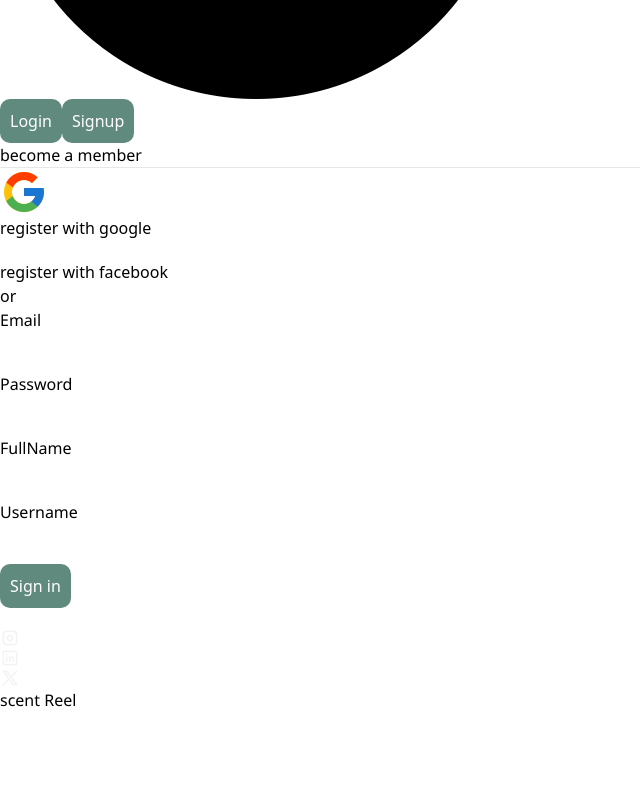
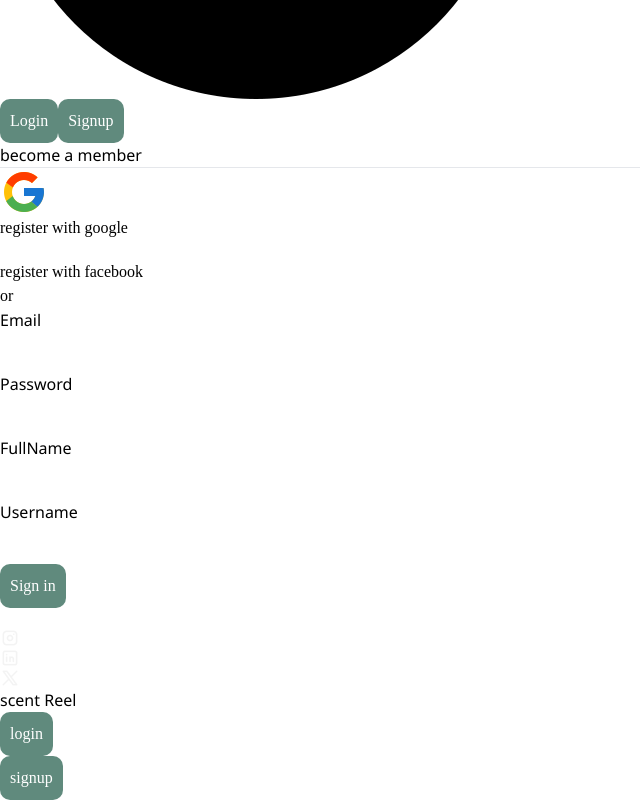
Before and after one commit to Maxxy-tech/scentReel, a React (Vite) app: page /signup in a window 1280 px wide. Shown: the part 2162-2962 px from the top of the page, without its empty margins (0-640 px from the left). Before the commit the page ends 2874 px from the top, so only its background shows below. Built offline with nearby package versions, Linux system fonts and the light colour scheme.

Commit message:
otp added

```diff
--- a/src/App.jsx
+++ b/src/App.jsx
@@ -1,14 +1,14 @@
 import Home from "./components/home/Hero";
-import userContext from './context/userContext'
+import UserContextProvider from './context/userContextProvider'
 import Showcase from './components/Showcase';
 const App = () => {
   return (
     <div className="">
-      <userContextProvider>
+      <UserContextProvider>
       <Home />
       <Showcase />
 
-      </userContextProvider>
+      </UserContextProvider>
     </div>
   );
 };
--- a/src/components/Poll.jsx
+++ b/src/components/Poll.jsx
@@ -11,6 +11,9 @@ import {
 
 ChartJS.register(BarElement, CategoryScale, LinearScale, Tooltip, Legend);
 
+const canVote =(user)=>{
+
+}
 const Poll = () => {
   const [votes, setVotes] = useState([0, 0, 0, 0]);
 
@@ -43,7 +46,10 @@ const Poll = () => {
           "rgba(255, 206, 86, 1)",
           "rgba(75, 192, 192, 1)",
         ],
-        borderWidth: 1,
+        borderWidth: 15,
+
+        barThickness:20,
+        Responsive:true,
       },
     ],
   };
--- a/src/components/auth/Login.jsx
+++ b/src/components/auth/Login.jsx
@@ -1,8 +1,22 @@
 import Register from './Register'
+import {useContext,useState} from 'react';
+import UserContext from '../../context/userContext'
 
 
 
 const Login = () => {
+
+  const [username, setUsername] = useState('')
+  const [password,setPassword] = useState('')
+
+  const {setUser}=useContext(UserContext)
+
+  const handleSubmit =(e)=>{
+    e.preventDefault()
+
+
+    setUser({username,password})
+  }
   return (
     <div>
     <Register />
@@ -107,7 +121,7 @@ export default Login
 //         <div>
 //           {" "}
 //           <h1>Sign in</h1>
-//           <div className="flex gap-2 ml-9 ">
+//           <div className="flex  justify-between gap-2 ml-9 ">
 //             <label htmlFor="email" className="flex">
 //               <h4></h4>
 //             </label>
--- a/src/components/auth/Otp.jsx
+++ b/src/components/auth/Otp.jsx
@@ -44,6 +44,7 @@ const Otp = () => {
         payload,
         { headers: { "Content-Type": "application/json" } }
       );
+      console.log("payload being sent", payload)
      console.log(response.data);
     } catch (error) {
       console.error(error.response.data.message);
--- a/src/components/auth/Register.jsx
+++ b/src/components/auth/Register.jsx
@@ -51,7 +51,7 @@ const Login = () => {
         const token = response.data.accesstoken;
         localStorage.setItem("token", token);
         console.log(token);
-        if (response.status == 201) {
+        if (response.status == 500) {
           setPopup(true);
           if (popup) {
             return (
@@ -85,7 +85,7 @@ const Login = () => {
 
   if (isLoading) {
     return (
-      <div className=" text-center ">
+      <div className=" text-center relative  ">
         <Navbar />
         <div className="mt-[25%]">
           <span className="loader mt-14 p-5 m-2"></span>
@@ -96,11 +96,11 @@ const Login = () => {
   }
 
   return (
-    <div className="bg-[#608A7D] sm:w-[1440px] w-[100vw] h-[1831px] top-[-195px] left-[434px]">
+    <div className="bg-[#608A7D] sm:w-[100%] w-[100%] h-[100%] top-[-195px] left-[434px]">
       <Navbar />
 
       <div className="sm:flex top-8 sm:ml-[28rem]">
-        <div className="bg-white sm:w-[906px] w-[100vw] sm:top-[380px] top-[190px] left-[214px]   sm:h-[870px] sm:left-[434px] border-[1px] border-[#608A7D] rounded-[20px] ">
+        <div className="bg-white sm:w-[100%] w-[100vw] sm:top-[380px] top-[190px] left-[214px]   sm:h-[870px] sm:left-[434px] border-[1px] border-[#608A7D] rounded-[20px] ">
           <div className="w-[100vw] h-full pr-4 mr-4">
             {" "}
             <div>
@@ -109,8 +109,8 @@ const Login = () => {
               </h1>
             </div>
             {/* google registration section */}
-            <section className="w-full  sm:flex sm:ml-0 ml-8 mt-8 gap-10">
-              <div className="w-[270px] h-[40px] top-[566px] left-[896px] rounded-[10px] border-[1px] flex gap-[1rem] capitalize font-semibold border-[#608A7D]">
+            <section className="w-full  sm:flex sm:ml-0 ml-[14%] mt-8 gap-10">
+              <div className="w-[270px]   h-[40px] top-[566px] left-[896px] rounded-[10px] border-[1px] flex gap-[1rem] capitalize font-semibold border-[#608A7D]">
                 <div className=" bg-[#608A7D]">
                   <img
                     src={google}
@@ -205,7 +205,7 @@ const Login = () => {
                 </button>
               </div>
 
-              <p className="p-2 text-red-700">{message}</p>
+              <p className="p-2 text-red-700 text-center mt-2">{message}</p>
             </section>
           </div>
         </div>
--- a/src/components/home/Footer.jsx
+++ b/src/components/home/Footer.jsx
@@ -4,21 +4,26 @@ import instagram from "../../assets/tabler-icon-brand-instagram.png";
 import linkedin from "../../assets/tabler-icon-brand-linkedin.png";
 const Footer = () => {
   return (
-    <div className="sm:w-[1440px] w-[100vw]   h-[431px] top-[1400px] bg-[#C19E70]">
-      <div className="relative h-6  ">
-        <div className="bg-[#0a0e0c]   m-8 rounded-lg   sm:w-[1240px] h-[140px] ">
-          <div className="flex gap-3 ">
-            <div className="flex gap-3 p-4">
+    <div className="sm:w-[100%] mt-[200px]    sm:h-[431px]   h-[431px]  bg-[#C19E70]">
+      <div className="relative w-[100%]  ">
+        <div className="bg-[#608A7D] box-border absolute -top-[70px] left-5   rounded-lg border-2 border-[#C19E70]   sm:w-[1240px] sm:h-[140px] ">
+          <div className="flex gap-[8rem] mt-10 mb-10 pb-1">
+            <div className="flex gap-6  ml-12 p-4">
               {" "}
-              <img src={facebook} alt="" className="mb-2" />
-              <img src={instagram} alt="" className="mb-2" />
-              <img src={linkedin} alt="" className="mb-2" />
-              <img src={twitter} alt="" className="mb-2" />
+
+              <div className="w-[24px] h-[24px] bg-[#C19E70] rounded-full"><img src={facebook} alt="" className="mb-2 w-20px h-20px rounded-full " /></div>
+              <div className="w-[24px] h-24px bg-[#C19E70] rounded-full"><img src={instagram} alt="" className="mb-2 w-[20px] h-[20px]" /></div>
+              <div className="w-[24px] h-[24px] bg-[#C19E70] rounded-full"><img src={linkedin} alt="" className="mb-2 w-[20px] h-[20px]" /></div>
+              <div className="w-[24px] h-[24px] bg-[#C19E70] rounded-full"><img src={twitter} alt="" className="mb-2  bg-[#C19E70]" /></div>
             </div>
 
-            <h1><span><h1 className="text-white">scent <span>Reel</span></h1></span></h1>
-          </div>
+            <h1><span><h1 className="w-[201px] h-[58px] text-white font-extrabold  text-[48px] flex  uppercase"><span className="text-black font-extrabold">scent</span> <span className="text-[#C19E70]">Reel</span></h1></span></h1>
+         <div><button className="bg-[#C19E70] w-[86px] h-[40px] top-[1380px] left-[988px] p-[10px] gap-[10px] uppercase">login</button></div>
+         <div><button className="w-[86px] h-[40px] top-[1380px] left-[988px] p-[10px] uppercase gap-[10px] bg-[#608A7D] border ">signup</button></div>
+         </div>
         </div>
+
+
       </div>
     </div>
   );
--- a/src/context/userContext.js
+++ b/src/context/userContext.js
@@ -1,15 +1,5 @@
-import {createContext,useContext} from 'react'
+import React from 'react'
 
-export const userContext=createContext({
-    user:null,
-    login: ()=>{},
-    logout:()=>{}
-})
-const USER={
-    name:"Guest",isGuestUser:true
-};
+const UserContext=React.createContext();
 
-export function userContext.Provider({children}){
-    const [user, setUser] = useState()
-    return <userContext.Provider value={{}}>{children}</userContext.Provider>
-}
+export default UserContext;
--- a/src/index.css
+++ b/src/index.css
@@ -27,6 +27,9 @@ body{
     padding:0px;
     margin:0;
     border:0;
+    width:100%;
+    height:100%;
+    font-family: 'Times New Roman', Times, serif;
 }
 .loader {
   position: relative;
```
Also changed, not shown: src/components/auth/User.jsx (added, +9 -0 lines), src/context/userContextProvider.jsx (added, +17 -0 lines).
